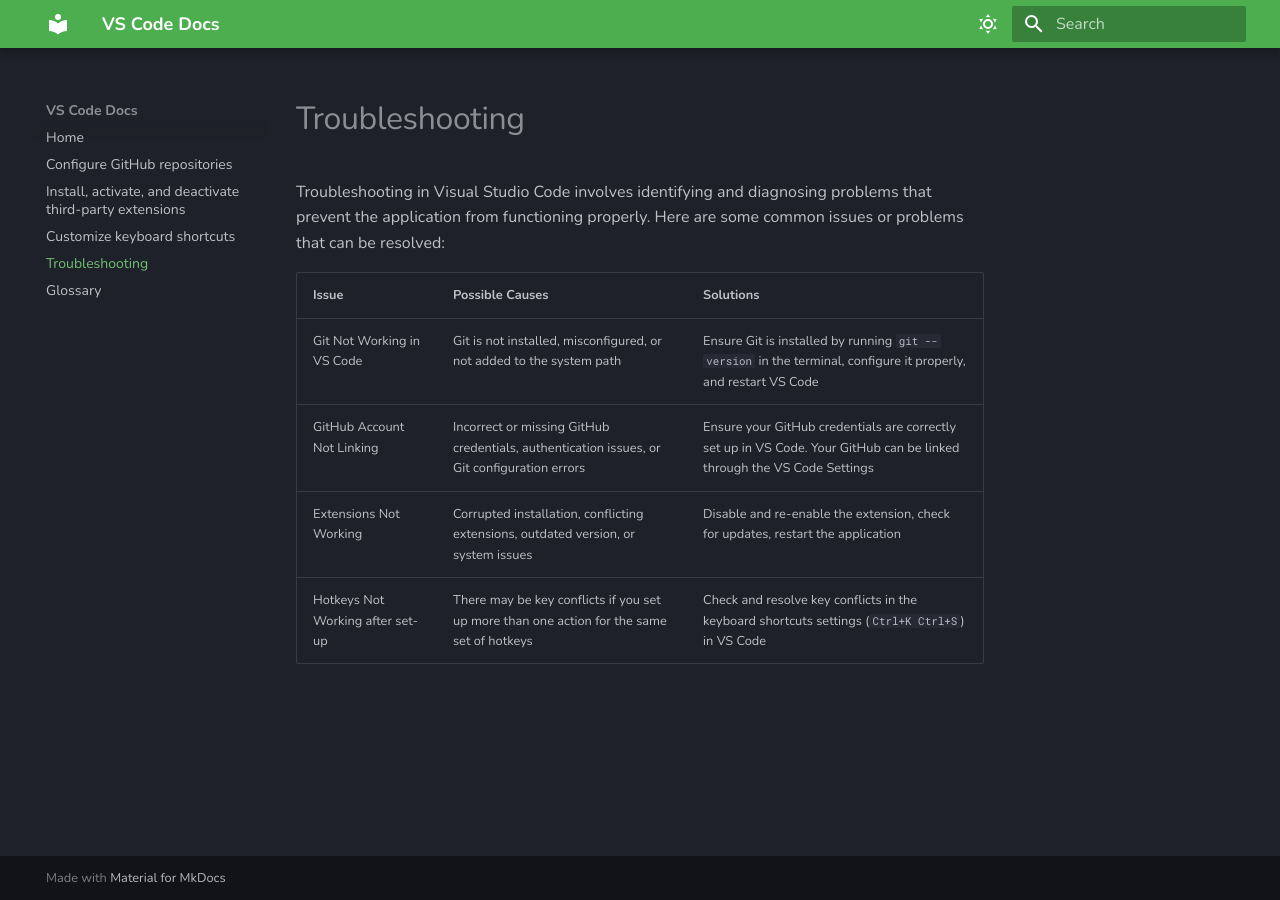
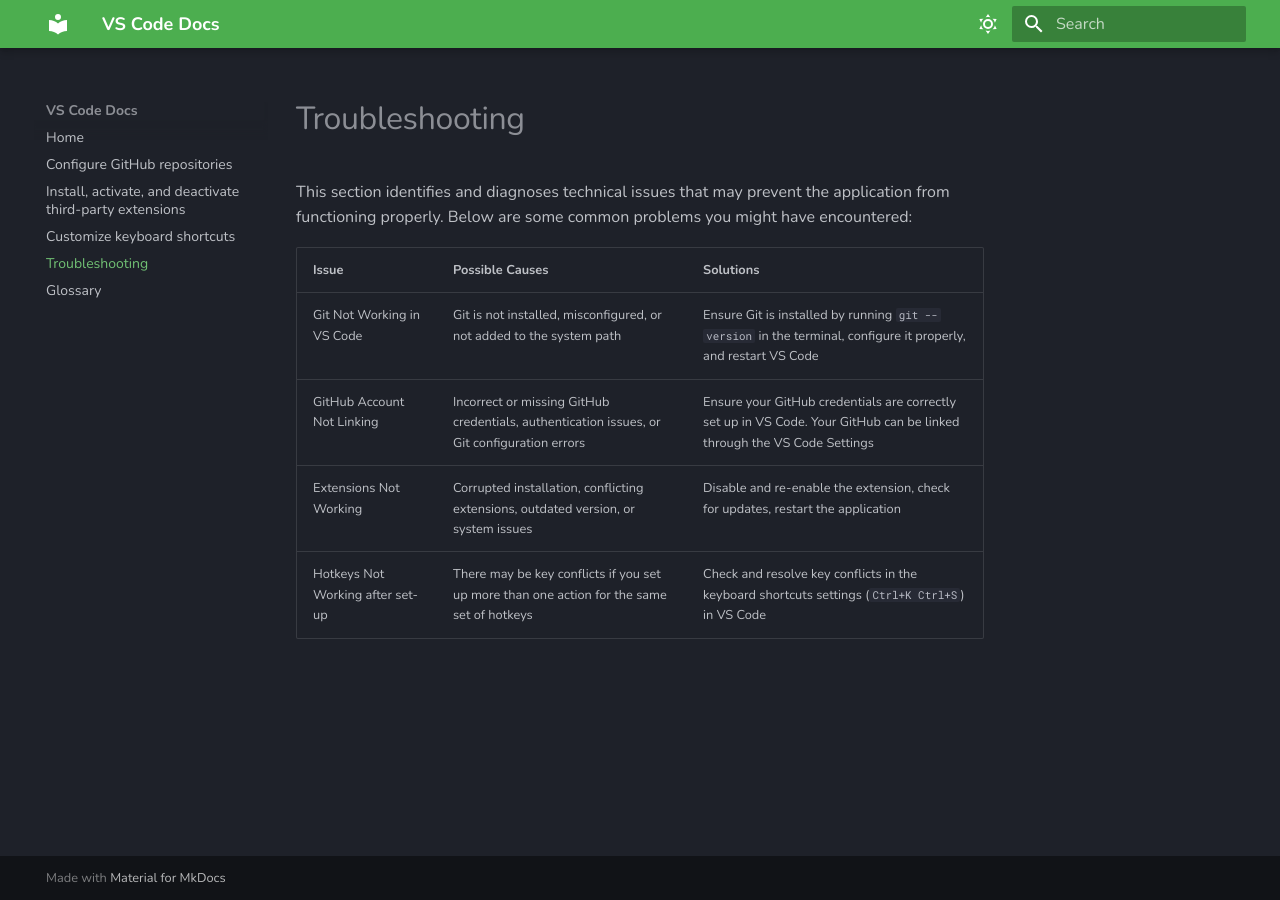
Before and after one commit to DJANG2024/MKDocsMaterial, an MkDocs documentation site: the page built from docs/Troubleshooting.md, in a window 1280 px wide. Built offline with MkDocs 1.6.1 and Material for MkDocs 9.7.7, drawn with Linux system fonts in a browser that asks for light colours.

Commit message:
Revise Glossary and Troubleshooting

```diff
--- a/docs/Troubleshooting.md
+++ b/docs/Troubleshooting.md
@@ -1,4 +1,4 @@
-Troubleshooting in Visual Studio Code involves identifying and diagnosing problems that prevent the application from functioning properly. Here are some common issues or problems that can be resolved:
+This section identifies and diagnoses technical issues that may prevent the application from functioning properly. Below are some common problems you might have encountered:
 
 | Issue                                | Possible Causes                                                                                     | Solutions                                                                 |
 |--------------------------------------|----------------------------------------------------------------------------------------------------|---------------------------------------------------------------------------|
```
Also changed, not shown: docs/Glossary.md (+1 -1 lines).
